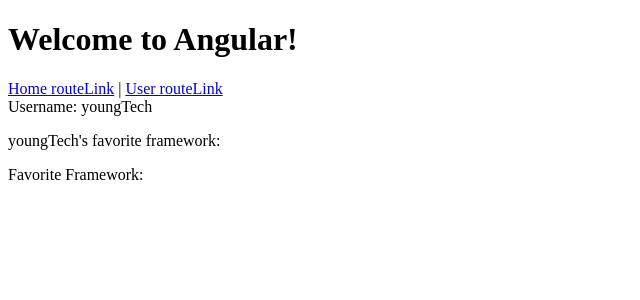
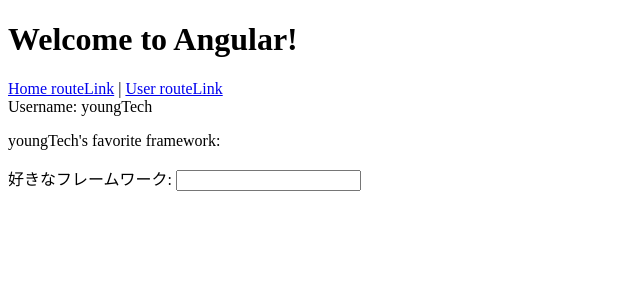
Before and after one commit to rooreckless/typescript-learn-fastest-udemy, an Angular app in the folder project_angular_01/: page /user in a window 1280 px wide. Shown: the top 300 px of the page, without its empty margins (0-640 px from the left). Built offline with nearby package versions, Linux system fonts and the light colour scheme.

Commit message:
labelにinputを作成。ただこれだとpタグの内容に変化はない。labelをクリックしたらinputボックスが入力可能に繋がっただけ

```diff
--- a/project_angular_01/src/app/user/user.ts
+++ b/project_angular_01/src/app/user/user.ts
@@ -7,7 +7,10 @@
   template: `
     <div>Username: {{ username }}</div>
     <p>{{ username }}'s favorite framework: {{ favoriteFramework }}</p>
-    <label for="framework">Favorite Framework:</label>
+    <label for="framework">
+      好きなフレームワーク:
+      <input id="framework" type="text" />
+    </label>
   `,
 })
 export class User {
```
